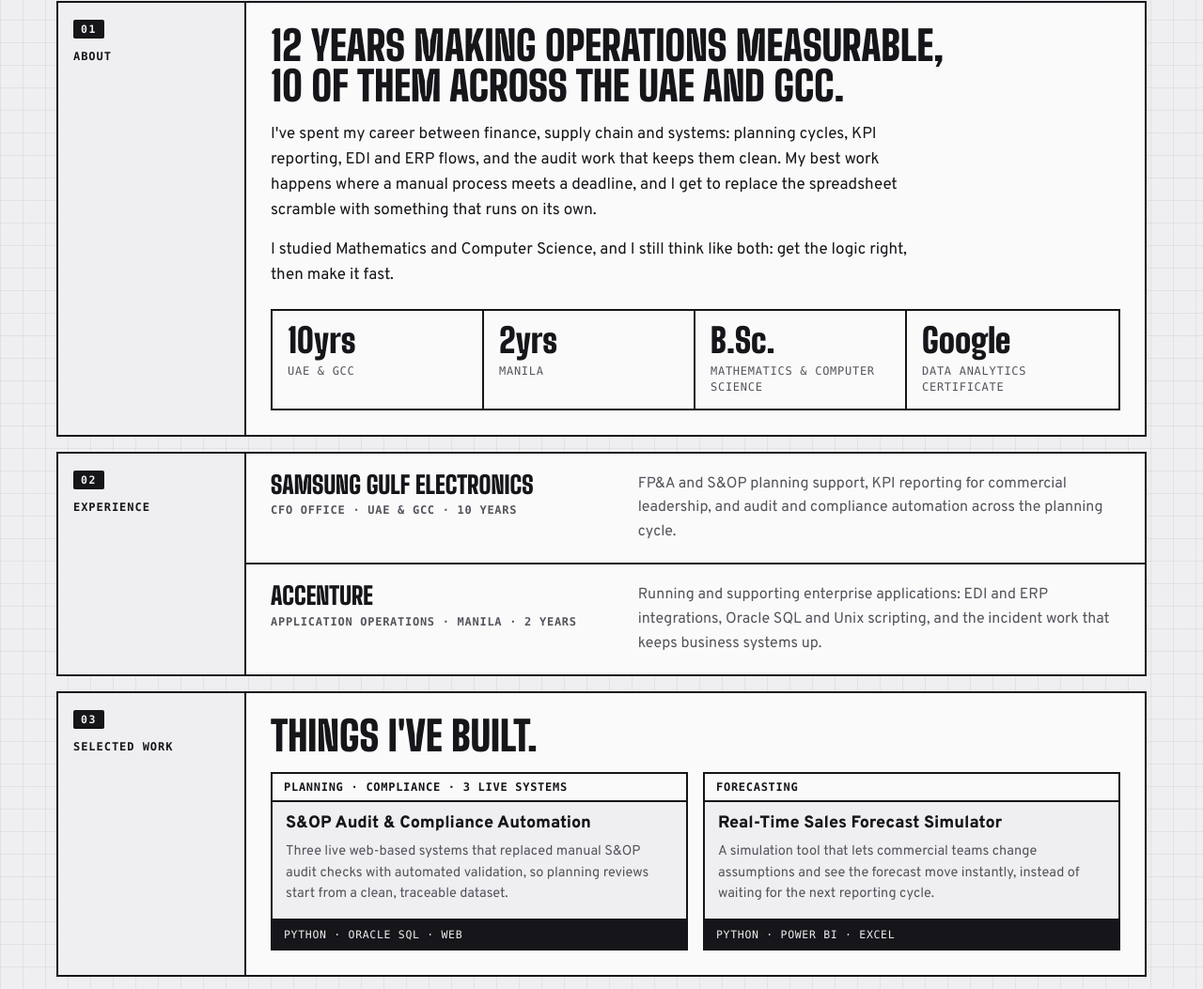
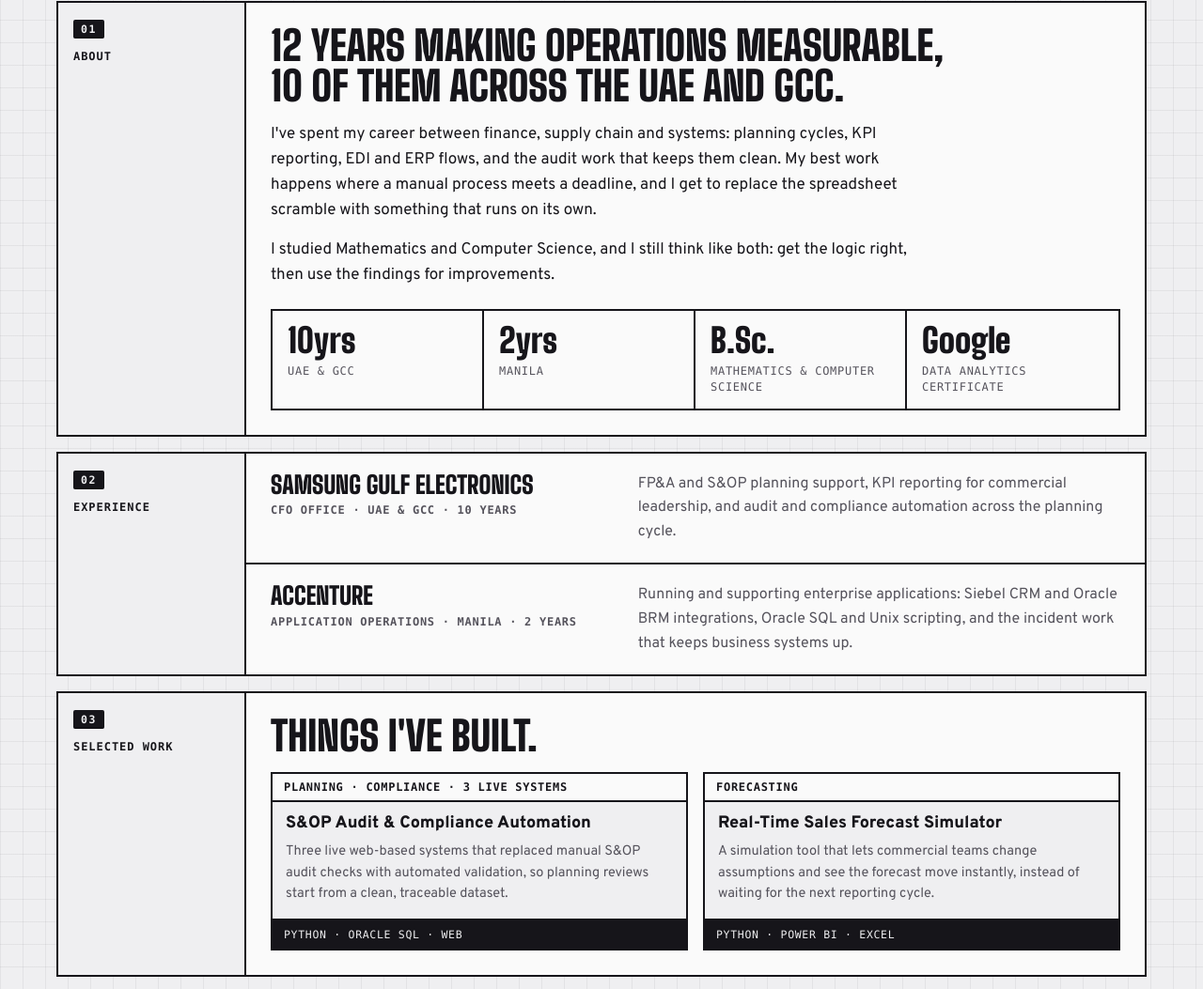
Before and after one commit to joannavarro57-stack/personalweb, a plain HTML site: page index.html in a window 1280 px wide. Shown: the part 795-1848 px from the top of the page at 94% size. Drawn offline with Linux system fonts and the light colour scheme; a web font is replaced by a local one.

Commit message:
Editted texts for proper descriptions

```diff
--- a/index.html
+++ b/index.html
@@ -279,7 +279,7 @@ footer a.subtle:hover{background:none;color:inherit;border-bottom-color:currentC
     <div>
       <h2>12 years making operations measurable, 10 of them across the UAE and GCC.</h2>
       <p>I've spent my career between finance, supply chain and systems: planning cycles, KPI reporting, EDI and ERP flows, and the audit work that keeps them clean. My best work happens where a manual process meets a deadline, and I get to replace the spreadsheet scramble with something that runs on its own.</p>
-      <p>I studied Mathematics and Computer Science, and I still think like both: get the logic right, then make it fast.</p>
+      <p>I studied Mathematics and Computer Science, and I still think like both: get the logic right, then use the findings for improvements.</p>
       <div class="facts">
         <span><strong>10yrs</strong> UAE &amp; GCC</span>
         <span><strong>2yrs</strong> Manila</span>
@@ -298,7 +298,7 @@ footer a.subtle:hover{background:none;color:inherit;border-bottom-color:currentC
       </div>
       <div class="role">
         <div><div class="org">Accenture</div><div class="unit">Application operations · Manila · 2 years</div></div>
-        <p>Running and supporting enterprise applications: EDI and ERP integrations, Oracle SQL and Unix scripting, and the incident work that keeps business systems up.</p>
+        <p>Running and supporting enterprise applications: Siebel CRM and Oracle BRM integrations, Oracle SQL and Unix scripting, and the incident work that keeps business systems up.</p>
       </div>
     </div>
   </section>
```
